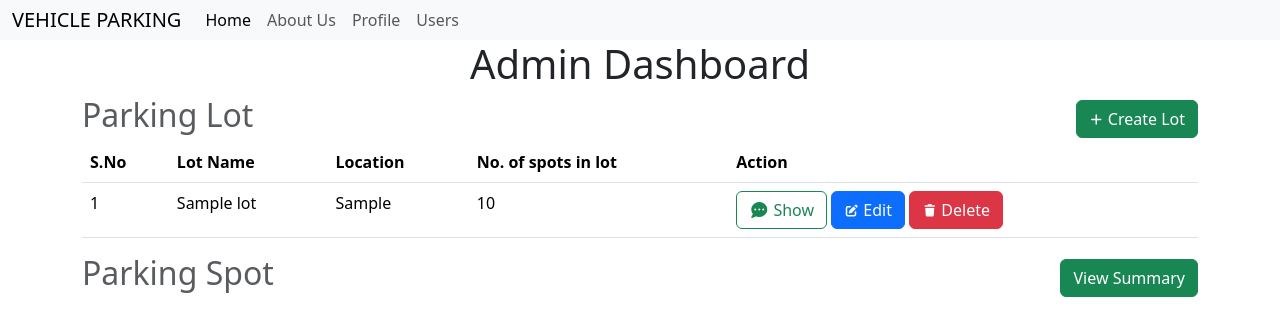
After one commit to 24f1001256/VEHICLE-PARKING-APP-, a Flask app: page /admin in a window 1280 px wide. The commit adds this page. Shown: the top 336 px of the page. Run offline with Flask 3, Linux system fonts and the light colour scheme; a user stored in the database is signed in; tables that the repository leaves empty hold one stand-in row (values such as "Sample post"); some libraries are stand-ins or nearby versions.

Commit message:
Milestone-VP Admin-Dashboard-Management

```diff
--- a/models.py
+++ b/models.py
@@ -36,18 +36,20 @@ class ParkingLot (db.Model):
 
 class ParkingSpot (db.Model):
      __tablename__ = 'parking_spot'
-     spot_id = db.Column(db.String(250), nullable=False,primary_key=True)
+     spot_id = db.Column(db.Integer, nullable=False,primary_key=True,autoincrement=True)
      lot_id = db.Column(db.String(250), ForeignKey('parking_lot.lot_id'),nullable=False)
      spot_number = db.Column(db.Integer, nullable=False)
      availability = db.Column(db.Boolean, nullable=False)
+     vehicle_number = db.Column(db.String(64), ForeignKey('reservation.vehicle_number'), nullable=False)
 
 class Reservation(db.Model):
      __tablename__ = 'reservation'
      reservation_id = db.Column(db.Integer,primary_key=True)
-     spot_id = db.Column(db.String(250),ForeignKey('parking_spot.spot_id'), nullable=False )
+     spot_id = db.Column(db.Integer,ForeignKey('parking_spot.spot_id'), nullable=False )
      user_id = db.Column(db.String(32),ForeignKey('users.user_id'), nullable=True) #foreign key?
      parking_in_time = db.Column(db.DateTime, nullable=False)
      parking_out_time = db.Column(db.DateTime, nullable=False)
+     vehicle_number = db.Column(db.String(64), nullable=False)
 
 with app.app_context():
      db.create_all()
--- a/routes.py
+++ b/routes.py
@@ -13,10 +13,37 @@ def auth_required(func):
         return func(*args, **kwargs)
     return inner
 
+def admin_required(func):
+    @wraps(func)
+    def inner(*args,**kwargs):
+        if 'user_id' not in session:
+            flash('Please login to continue')
+            return redirect(url_for('index'))
+        user=Users.query.get(session['user_id'])
+        if not user.is_admin:
+            flash('You are not authorised to view this page')
+            return redirect('index.html')
+        return func(*args,**kwargs)
+    return inner
+
 @app.route('/')
 @auth_required
 def index():
-    return render_template('index.html', user=Users.query.get(session['user_id']))
+    user=Users.query.get(session['user_id'])
+    if user.is_admin:
+        return redirect(url_for('admin'))
+    else:
+        return render_template('index.html', user=user)
+
+@app.route('/admin')
+@admin_required
+def admin():
+    user=Users.query.get(session['user_id'])
+    if not user.is_admin:
+        flash("You're not authorised to view this page")
+        return redirect(url_for('index'))
+    parking_lot = ParkingLot.query.all()
+    return render_template('admin.html', user=user,parking_lot=parking_lot)
 
 @app.route('/profile')
 @auth_required
@@ -104,6 +131,156 @@ def register_post():
     flash("User successfully registered!")
     return redirect(url_for('login'))
 
+@app.route('/booking')
+@auth_required
+def booking():
+    return render_template('layout.html')
+
+@app.route('/summary')
+@auth_required
+def summary():
+    return render_template('layout.html')
+
+@app.route('/aboutus')
+def aboutus():
+    return "IITM BS DEGREE MAD-1 PROJECT FOR DEVELOPING A WEB APPLICATION FOR FOUR-WHEELER VEHICLE PARKING USING HTML5, JINJA2, BOOTSTRAP, SQLITE3 AND PYTHON"
+
 @app.route('/logout')
 def logout():
     session.pop('user_id', None)
+    return redirect(url_for('login'))
+
+@app.route('/admin/add')
+@admin_required
+def add_lot():
+    user=Users.query.get(session['user_id'])
+    if not user.is_admin:
+        flash("You're not authorised to view this page")
+        return redirect(url_for('index'))
+    return render_template('lot/add_lot.html', user=user)
+
+@app.route('/admin/add', methods=['POST'])
+@admin_required
+def add_lot_post():
+    lot_id=request.form.get('lot_id')
+    lot_name=request.form.get('lot_name')
+    location=request.form.get('location')
+    capacity=request.form.get('capacity')
+    if lot_id=='' or lot_name=='' or location=='' or capacity=='':
+        flash('The values cannot be empty')
+        return redirect(url_for('add_lot'))
+    existing_lot = ParkingLot.query.get(lot_id)
+    if existing_lot:
+        flash('Lot ID already exists. Please choose a different one.')
+        return redirect(url_for('add_lot'))
+    lot=ParkingLot(lot_id=lot_id,lot_name=lot_name,location=location,capacity=capacity)
+    db.session.add(lot)
+    db.session.commit()
+    flash('Lot added successfully')
+    return redirect(url_for('admin'))
+    for i in range(1, int(capacity) + 1):
+        spot = ParkingSpot(
+            lot_id=lot_id,
+            spot_number=i,
+            status='available'  # Or use whatever default you have
+        )
+    db.session.add(spot)
+    db.session.commit()
+    flash('Lot and parking spots added successfully.')
+    return redirect(url_for('admin'))
+
+@app.route('/admin/<string:lot_id>/delete')
+@admin_required
+def delete_lot(lot_id):
+    user=Users.query.get(session['user_id'])
+    lot = ParkingLot.query.get(lot_id)
+    if not user.is_admin:
+        flash("You're not authorised to view this page")
+        return redirect(url_for('index'))
+    return render_template('lot/delete_lot.html',user=user,lot=lot)
+
+
+@app.route('/admin/<string:lot_id>/edit')
+@admin_required
+def edit_lot(lot_id):
+    user=Users.query.get(session['user_id'])
+    if not user.is_admin:
+        flash("You're not authorised to view this page")
+        return redirect(url_for('index'))
+    lot = ParkingLot.query.get(lot_id)
+    if not lot:
+        flash("Parking Lot not found.")
+        return redirect(url_for('admin'))
+    return render_template('lot/edit_lot.html', user=user,lot=lot)
+
+@app.route('/admin/<string:lot_id>/edit', methods=['POST'])
+@admin_required
+def edit_lot_post(lot_id):
+    user = Users.query.get(session['user_id'])
+    if not user.is_admin:
+        flash("You're not authorised to perform this action.")
+        return redirect(url_for('index'))
+
+    lot = ParkingLot.query.get(lot_id)
+    if not lot:
+        flash("Parking lot not found.")
+        return redirect(url_for('admin'))
+
+    new_name = request.form.get('lot_name')
+    new_location = request.form.get('location')
+    new_capacity = int(request.form.get('capacity'))
+
+    if new_capacity < lot.capacity:
+        # Check if any spots beyond new capacity are occupied
+        extra_spots = ParkingSpot.query.filter(
+            ParkingSpot.lot_id == lot_id,
+            ParkingSpot.spot_number > new_capacity,
+            ParkingSpot.availability == False  # or whatever your model uses
+        ).all()
+        if extra_spots:
+            flash("Cannot reduce capacity. Some spots beyond this limit are occupied.")
+            return redirect(url_for('edit_lot', lot_id=lot_id))
+
+        # Optionally delete free extra spots
+        ParkingSpot.query.filter(
+            ParkingSpot.lot_id == lot_id,
+            ParkingSpot.spot_number > new_capacity
+        ).delete()
+
+    elif new_capacity > lot.capacity:
+        for i in range(lot.capacity + 1, new_capacity + 1):
+            new_spot = ParkingSpot(lot_id=lot_id, spot_number=i, availability=True)
+            db.session.add(new_spot)
+
+    # Update lot details
+    lot.lot_name = new_name
+    lot.location = new_location
+    lot.capacity = new_capacity
+    db.session.commit()
+    flash("Parking lot updated successfully.")
+    return redirect(url_for('admin'))
+
+@app.route('/admin/<string:lot_id>/show')
+@admin_required
+def show_lot(lot_id):
+    user = Users.query.get(session['user_id'])
+    lot=ParkingLot.query.get(lot_id)
+    return render_template('lot/show_lot.html',user=user,lot=lot)
+
+@app.route('/admin/<string:lot_id>/delete', methods=['POST'])
+@admin_required
+def delete_lot_post(lot_id):
+    lot = ParkingLot.query.get(lot_id)
+    if not lot:
+        flash("Lot does not exist", "danger")
+        return redirect(url_for('admin'))
+    occupied_spots = ParkingSpot.query.filter_by(lot_id=lot_id, availability=False).count()
+    if occupied_spots > 0:
+        flash("Cannot delete lot: Some parking spots are occupied.", "danger")
+        return redirect(url_for('admin'))
+
+@app.route('/users')
+@admin_required
+def view_users():
+    users=Users.query.filter_by(is_admin=False).all()
+    return render_template('view_users.html',users=users)
--- /dev/null
+++ b/templates/admin.html
@@ -0,0 +1,76 @@
+{% extends 'layout.html' %}
+{% block title %}
+    ADMIN DASHBOARD
+{% endblock %}
+{% block content %}
+    <h1>Admin Dashboard</h1>
+    <div class="parts">
+        <h2 class="text-muted">Parking Lot</h2>
+            <a class="btn btn-success" href="{{url_for('add_lot')}}">
+                <i class="fas fa-plus fa-xs"></i>
+                Create Lot
+            </a>
+            {#
+            <a class="btn btn-success" href="{{url_for('delete_lot')}}">
+                <i class="fas fa-minus fa-xs"></i>
+                Delete Lot
+            </a>
+            <a class="btn btn-success" href="{{url_for('edit_lot')}}">
+                Edit Lot
+            </a>
+            #}
+    </div>
+    <table class="table">
+        <thead>
+            <tr>
+                <th>S.No</th>
+                <th>Lot Name</th>
+                <th>Location</th>
+                <th>No. of spots in lot</th>
+                <th>Action</th>
+            </tr>
+        </thead>
+        <tbody>
+            {% for lot in parking_lot %}
+                <tr>
+                    <td>{{lot.lot_id}}</td>
+                    <td>{{lot.lot_name}}</td>
+                    <td>{{lot.location}}</td>
+                    <td>{{lot.capacity}}</td>
+                    <td>
+                        <a class="btn btn-outline-success" href="{{url_for('show_lot', lot_id=lot.lot_id)}}">
+                            <i class="fas fa-comment-dots"></i>
+                            Show
+                        </a>
+                        <a class="btn btn-primary" href="{{url_for('edit_lot', lot_id=lot.lot_id)}}">
+                            <i class="fas fa-edit fa-xs"></i>
+                            Edit
+                        </a>
+                        <a class="btn btn-danger" href="{{url_for('delete_lot', lot_id=lot.lot_id)}}">
+                        <i class="fas fa-trash fa-xs"></i>
+                        Delete
+                        </a>
+                    </td>
+                </tr>
+            {% endfor %}
+        </tbody>
+    </table>
+    <div class="parts">
+        <h2 class="text-muted">Parking Spot</h2>
+        <a class="btn btn-success" href="{{url_for('summary')}}">
+            View Summary
+        </a>
+    </div>
+{% endblock %}
+{% block style %}
+<style>
+    .parts{
+        display: flex;
+        justify-content: space-between;
+        align-items: center;
+    }
+    h1,h2{
+        text-align: center;
+    }
+</style>
+{% endblock %}
--- a/templates/layout.html
+++ b/templates/layout.html
@@ -9,6 +9,7 @@
         {% endblock %}
     </title>
     <link href="https://cdn.jsdelivr.net/npm/bootstrap@5.3.7/dist/css/bootstrap.min.css" rel="stylesheet" integrity="sha384-LN+7fdVzj6u52u30Kp6M/trliBMCMKTyK833zpbD+pXdCLuTusPj697FH4R/5mcr" crossorigin="anonymous">
+    <link rel="stylesheet" href="https://cdnjs.cloudflare.com/ajax/libs/font-awesome/7.0.0/css/all.min.css">
     <style>
         body{
             margin: 0;
--- a/templates/nav-auth.html
+++ b/templates/nav-auth.html
@@ -7,27 +7,40 @@
     </button>
     <div class="collapse navbar-collapse" id="navbarNav">
       <ul class="navbar-nav">
+        <!--render auth links if logged in or else normal links-->
         <li class="nav-item">
           <a class="nav-link active" aria-current="page" href="{{url_for('index')}}">Home</a>
         </li>
-        {#<li class="nav-item">
-          <a class="nav-link" href="{{url_for('booking')}}">Booking</a>
+        <li class="nav-item">
+          <a class="nav-link" href="{{url_for('aboutus')}}">About Us</a>
+        </li>
+        {% if user %}
+        <li class="nav-item">
+          <a class="nav-link" href="{{url_for('profile')}}">Profile</a> <!--Your active booking--><!--Available-->
+        </li>
+        {% if not user.is_admin %}
+        <li class="nav-item">
+          <a class="nav-link" href="{{url_for('booking')}}">Your Booking</a>
         </li>
         <li class="nav-item">
-          <a class="nav-link" href="{{url_for('aboutus')}}">About Us</a>
-        </li>#}
+          <a class="nav-link" href="{{url_for('summary')}}">Summary</a>
+        </li>
+        <li class="nav-item">
+          <a class="nav-link" href="{{url_for('logout')}}">Logout</a>
+        </li>
+        {% else %}
+        <li class="nav-item">
+          <a class="nav-link" href="{{url_for('view_users')}}">Users</a>
+        </li>
+        {% endif %}
+        {% else %}
         <li class="nav-item">
           <a class="nav-link" href="{{url_for('login')}}">Login</a>
         </li>
         <li class="nav-item">
           <a class="nav-link" href="{{url_for('register')}}">Register</a>
         </li>
-        <li class="nav-item">
-          <a class="nav-link" href="{{url_for('profile')}}">Profile</a> <!--Your active booking--><!--Available-->
-        </li>
-        <li class="nav-item">
-          <a class="nav-link disabled" aria-disabled="true">Disabled</a>
-        </li>
+        {% endif %}
       </ul>
     </div>
   </div>
--- a/templates/profile.html
+++ b/templates/profile.html
@@ -29,7 +29,10 @@ PROFILE
     <label for="password" class="form-label">Change Password:
     <input type="password" name="password" id="password" class="form-control" required/>
     </label>
-    <input type="submit" value="Save Changes" class="btn btn-success"/>
+    <div class="d-flex gap-2 mt-3">
+        <input type="submit" value="Save Changes" class="btn btn-success"/>
+        <a href="{{url_for('logout')}}" class="btn btn-outline-danger text-center">Logout</a>
+    </div>
 </form>
 
 {% endblock %}
```
Also changed, not shown: templates/lot/add_lot.html (added, +35 -0 lines), templates/lot/delete_lot.html (added, +31 -0 lines), templates/lot/edit_lot.html (added, +37 -0 lines), templates/lot/show_lot.html (added, +75 -0 lines), templates/view_users.html (added, +52 -0 lines), instance/parking.db, templates/summary.html (added).
